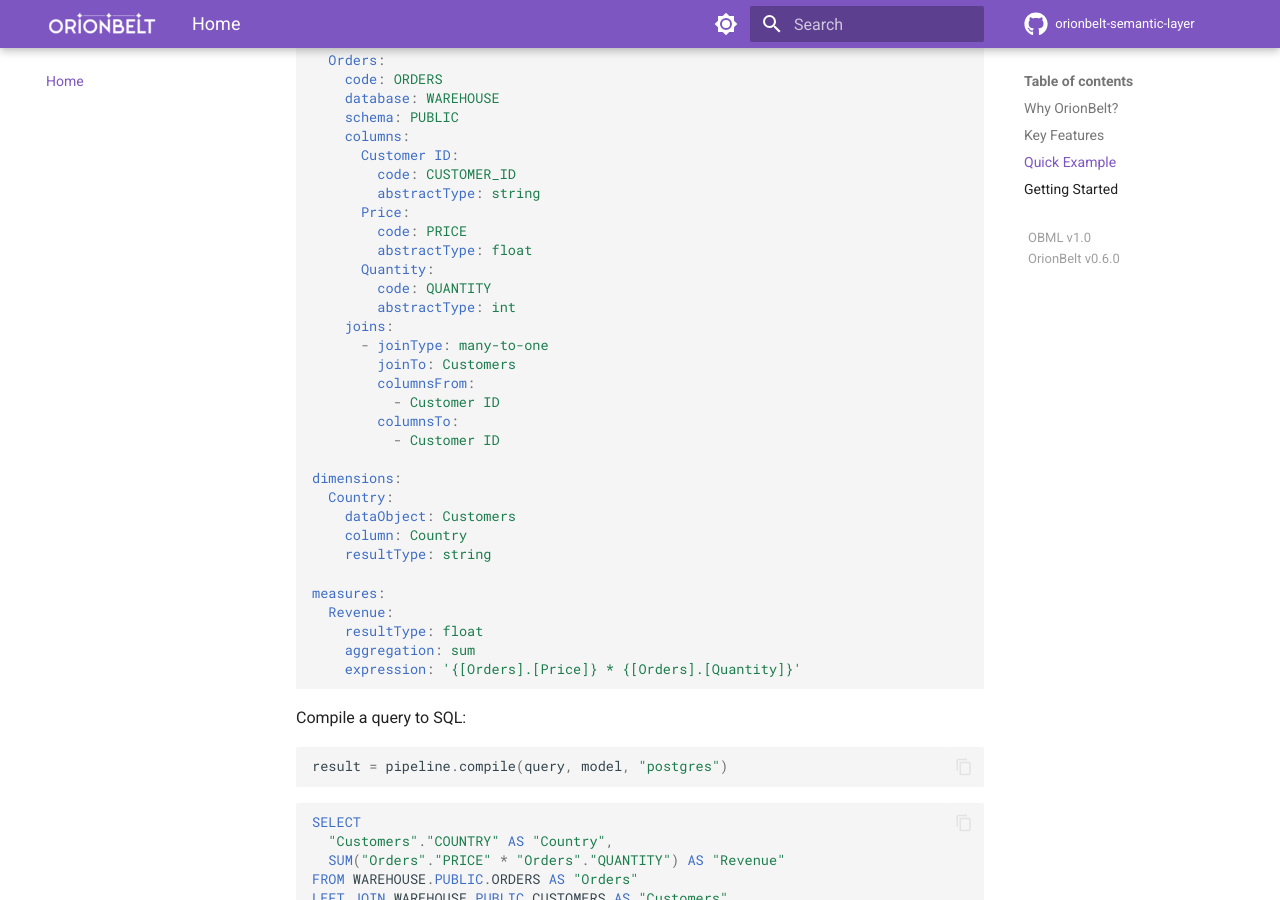
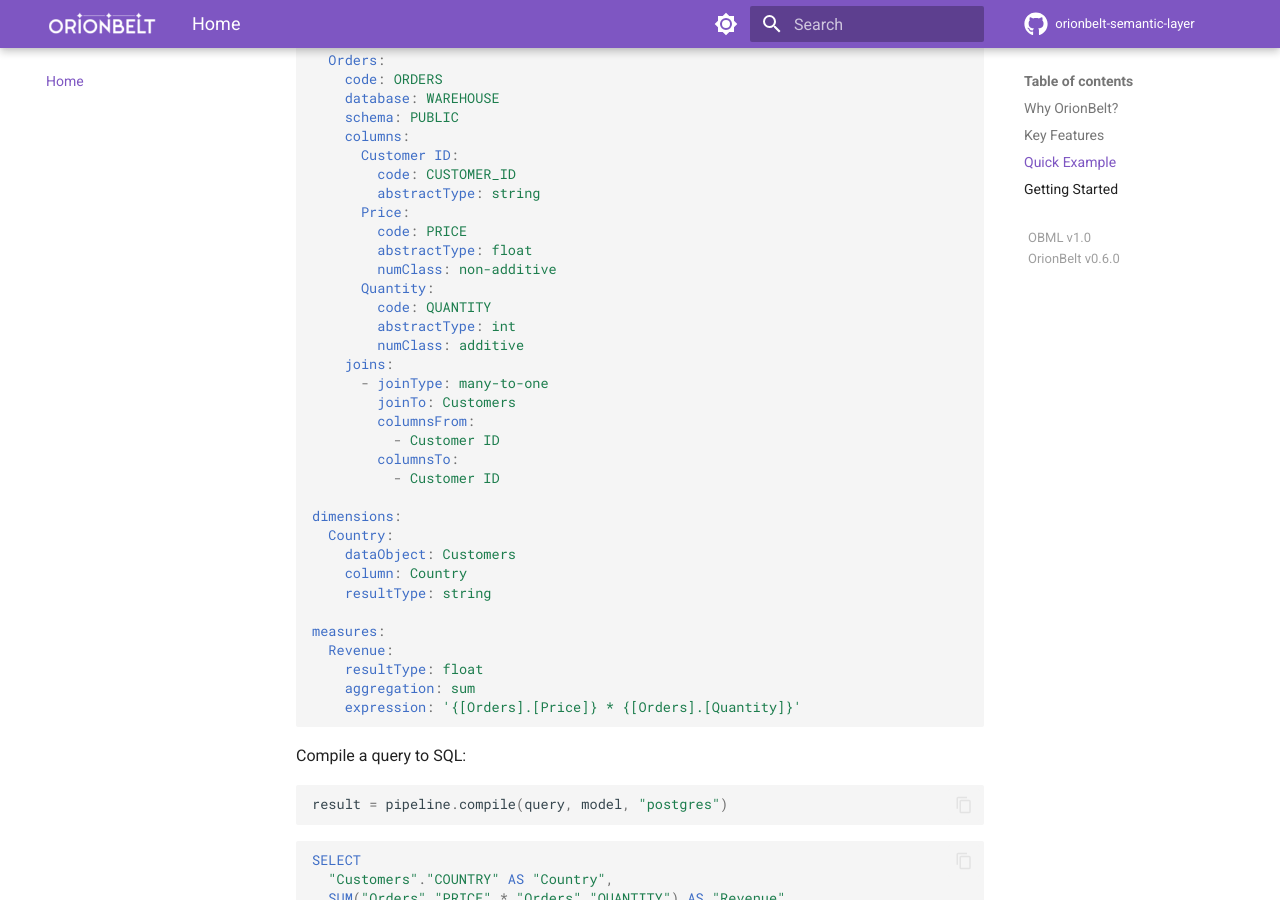
Before and after one commit to ralfbecher/orionbelt-semantic-layer, an MkDocs documentation site: the page built from docs/index.md, in a window 1280 px wide and 900 px high, scrolled down 1949 px. Built offline with MkDocs 1.6.1 and Material for MkDocs 9.7.7, drawn with Linux system fonts in a browser that asks for light colours; comment, search, counter and statistics services are not loaded.

Commit message:
Add numClass to YAML example on docs landing page
Co-Authored-By: Claude Opus 4.6 <noreply@anthropic.com>

```diff
--- a/docs/index.md
+++ b/docs/index.md
@@ -63,9 +63,11 @@ dataObjects:
       Price:
         code: PRICE
         abstractType: float
+        numClass: non-additive
       Quantity:
         code: QUANTITY
         abstractType: int
+        numClass: additive
     joins:
       - joinType: many-to-one
         joinTo: Customers
```
